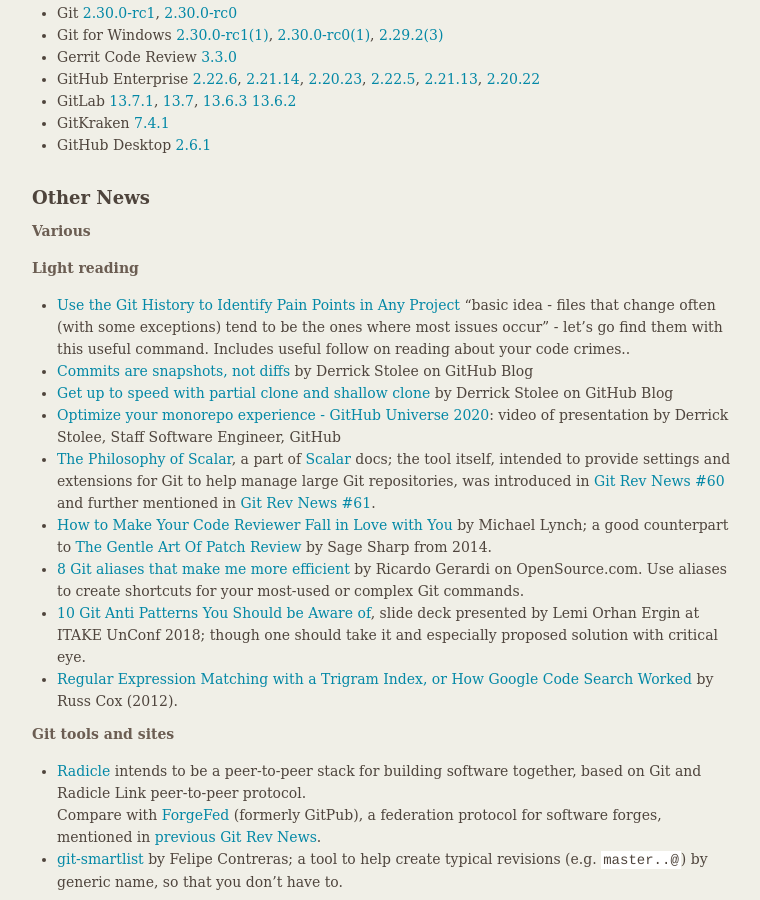
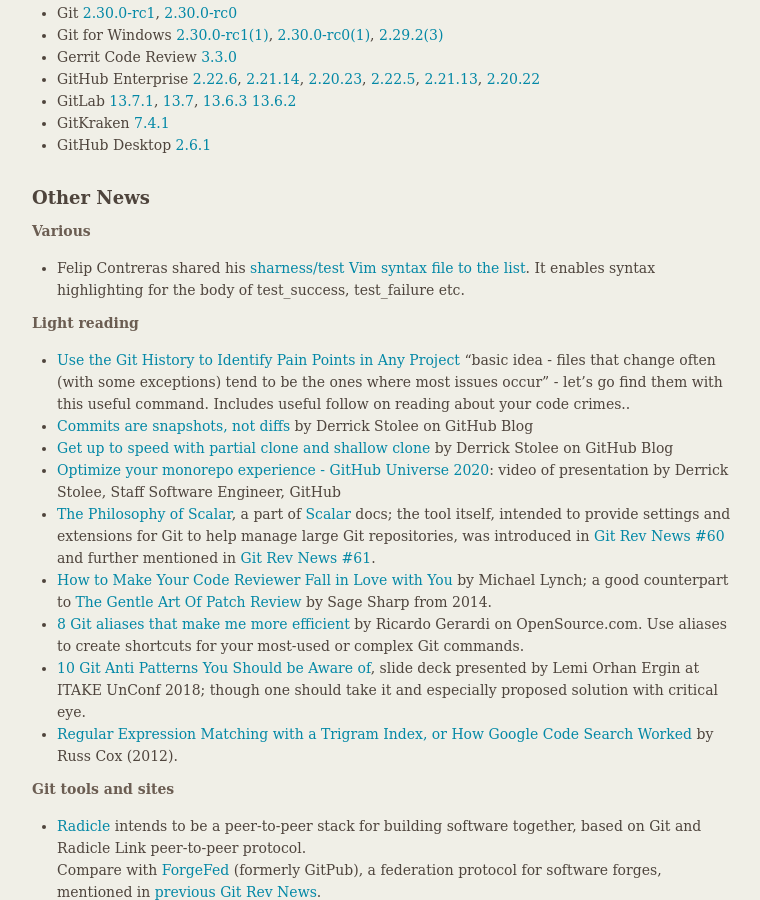
Before and after one commit to git/git.github.io, a Jekyll site: the page built from rev_news/drafts/edition-70.md, in a window 1280 px wide and 900 px high, scrolled down 5860 px. Shown: the whole window, without its empty margins (377-1137 px from the left). Built offline with Jekyll 4.4.1, drawn with Linux system fonts in a browser that asks for light colours.

Commit message:
rn-70: mention Felipe's Vim syntax file

```diff
--- a/rev_news/drafts/edition-70.md
+++ b/rev_news/drafts/edition-70.md
@@ -395,6 +395,8 @@
 
 __Various__
 
+- Felip Contreras shared his [sharness/test Vim syntax file to the list](https://lore.kernel.org/git/CAMP44s1D-Zp3KDS+Hi74a=Lkc7Nc_0qiEzQEF0Pmj=bD8i+=JQ@mail.gmail.com/).
+  It enables syntax highlighting for the body of test_success, test_failure etc.
 
 __Light reading__
 
```
